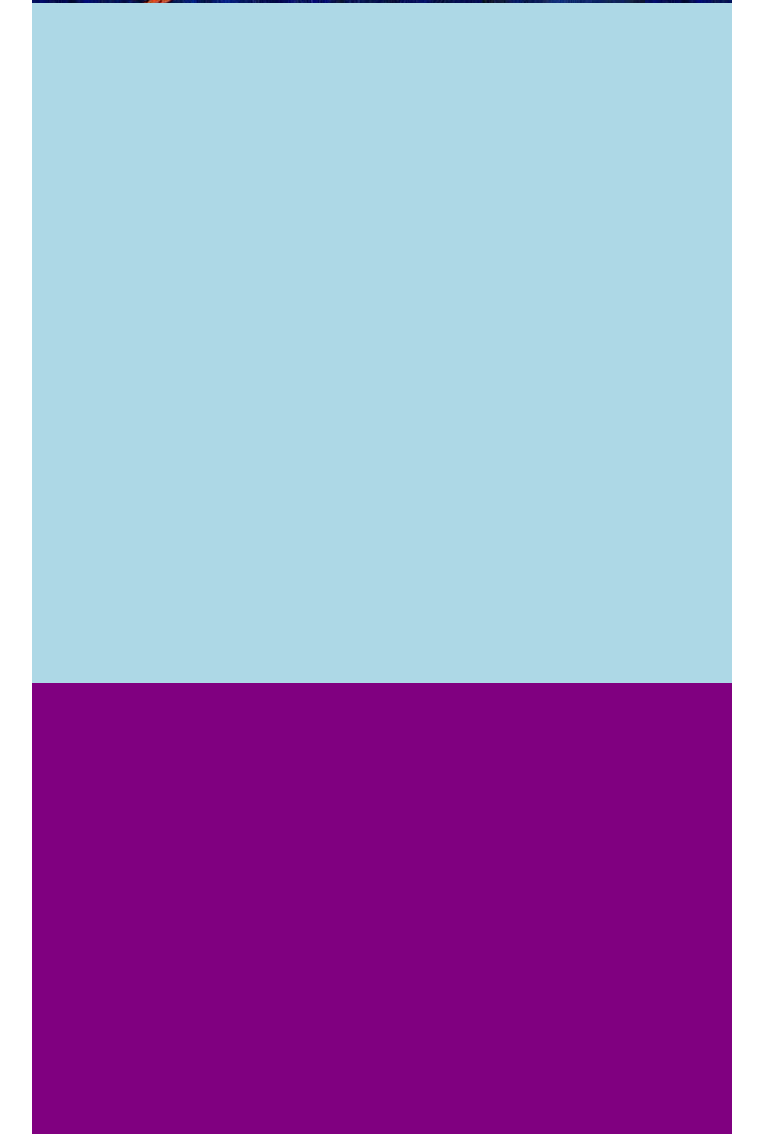
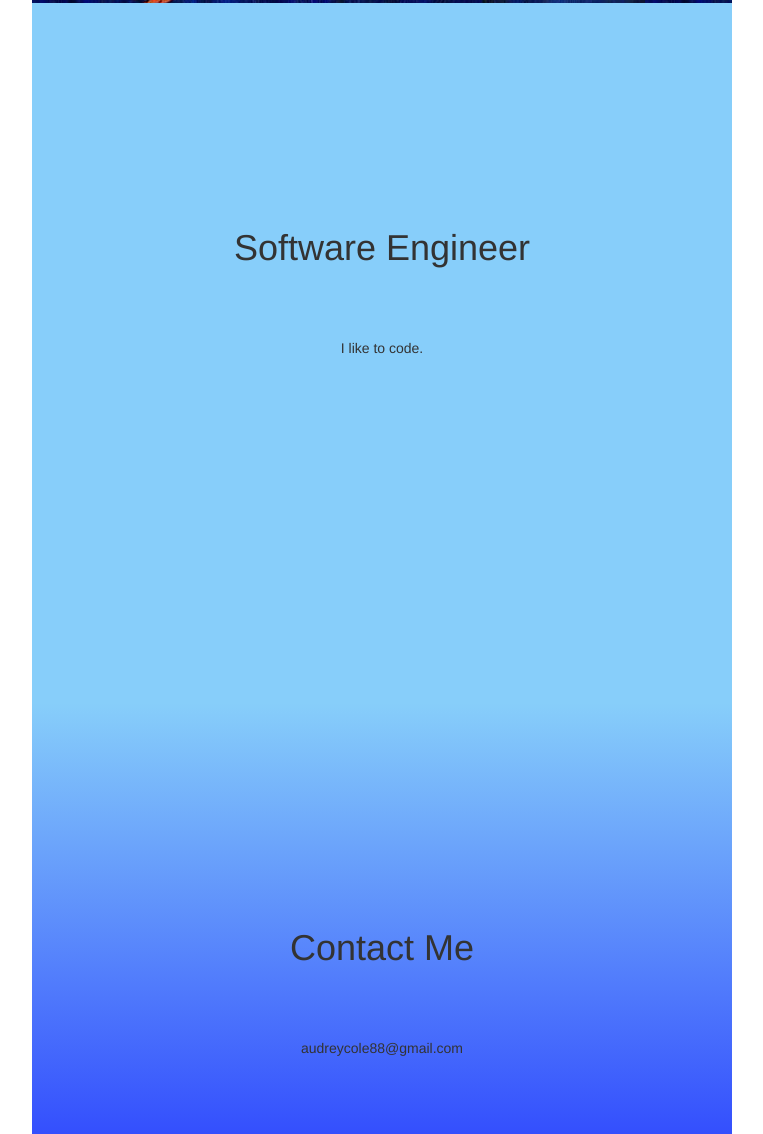
Before and after one commit to audreycole/personal_site1, a plain HTML site: page home_index.html in a window 1280 px wide. Shown: the part 618-1752 px from the top of the page, without its empty margins (258-1021 px from the left). Drawn offline with nearby package versions, Linux system fonts and the light colour scheme.

Commit message:
added some words

```diff
--- a/home_index.html
+++ b/home_index.html
@@ -44,11 +44,13 @@
               <div class="top" id="home"></div>
 
               <div class="middle" id="about">
-
+                <h1 style="text-align: center; vertical-align: middle;line-height: 90px; margin-top: 0px; padding-top: 200px"> Software Engineer </h1>
+                <p style="text-align: center; vertical-align: middle;line-height: 90px; margin-top: 0px;"> I like to code. </p>
               </div>
 
               <div class="bottom" id="contact">
-
+                <h1 style="text-align: center; vertical-align: middle;line-height: 90px; margin-top: 0px; padding-top: 200px"> Contact Me </h1>
+                <p style="text-align: center; vertical-align: middle;line-height: 90px; margin-top: 0px;"> audreycole88@gmail.com </p>
               </div>
 
     </div>
--- a/navigation.js
+++ b/navigation.js
@@ -3,38 +3,18 @@ $(document).ready(function() {
     // jQuery methods go here...
 
 	$('#home_').click(function() {
-		$('html,body').animate({scrollTop: 0}, 1500);
+		$('html,body').animate({scrollTop: -11}, 1500);
 	});
 
+	var prevAboutOffset = 0;
 	$('#about_').click(function() {
-		var offset = $("#about").offset().top - 150;
-		console.log(offset);
-		$('html,body').animate({scrollTop: offset}, 1500);
+		$('html,body').animate({scrollTop: $("#about").offset().top}, 1500);
 	});
 
 	$('#contact_').click(function() {
 		$('html,body').animate({scrollTop: $("#contact").offset().top}, 1500);
 	});
 
-    // init variable for last scroll position
-	var lastScrollPosition = 0;
-
-	/*$(window).bind('scroll', function () {
-
-		var offset = $('#header').offset();
-
-		console.log(offset);
-
-		// If you're scrolling down
-		if(currentScrollPosition > offset.top + 61) {
-			//$('.header clearfix').animate({bottom: "+=100px"});
-			$('#header').css({"position":"fixed","top":"0"});
-		}
-		else {
-			$('#header').css({"position":"static","top":"auto"});
-		}
-
-	}); */
 
 	$(document).scroll(function () {
         var scroll = $(this).scrollTop();
--- a/style.css
+++ b/style.css
@@ -81,11 +81,15 @@ body {
 }
 
 .middle {
-    height: 680px;
-    background: lightblue;
+    height: 700px;
+    background: LightSkyBlue;
 }
 
 .bottom {
-    height: 680px;
-    background: purple;
+    height: 700px;
+    background: LightSkyBlue; /* For browsers that do not support gradients */
+    background: -webkit-linear-gradient(LightSkyBlue, blue); /* For Safari 5.1 to 6.0 */
+    background: -o-linear-gradient(LightSkyBlue, blue); /* For Opera 11.1 to 12.0 */
+    background: -moz-linear-gradient(LightSkyBlue, blue); /* For Firefox 3.6 to 15 */
+    background: linear-gradient(LightSkyBlue, blue); /* Standard syntax */
 }
```
